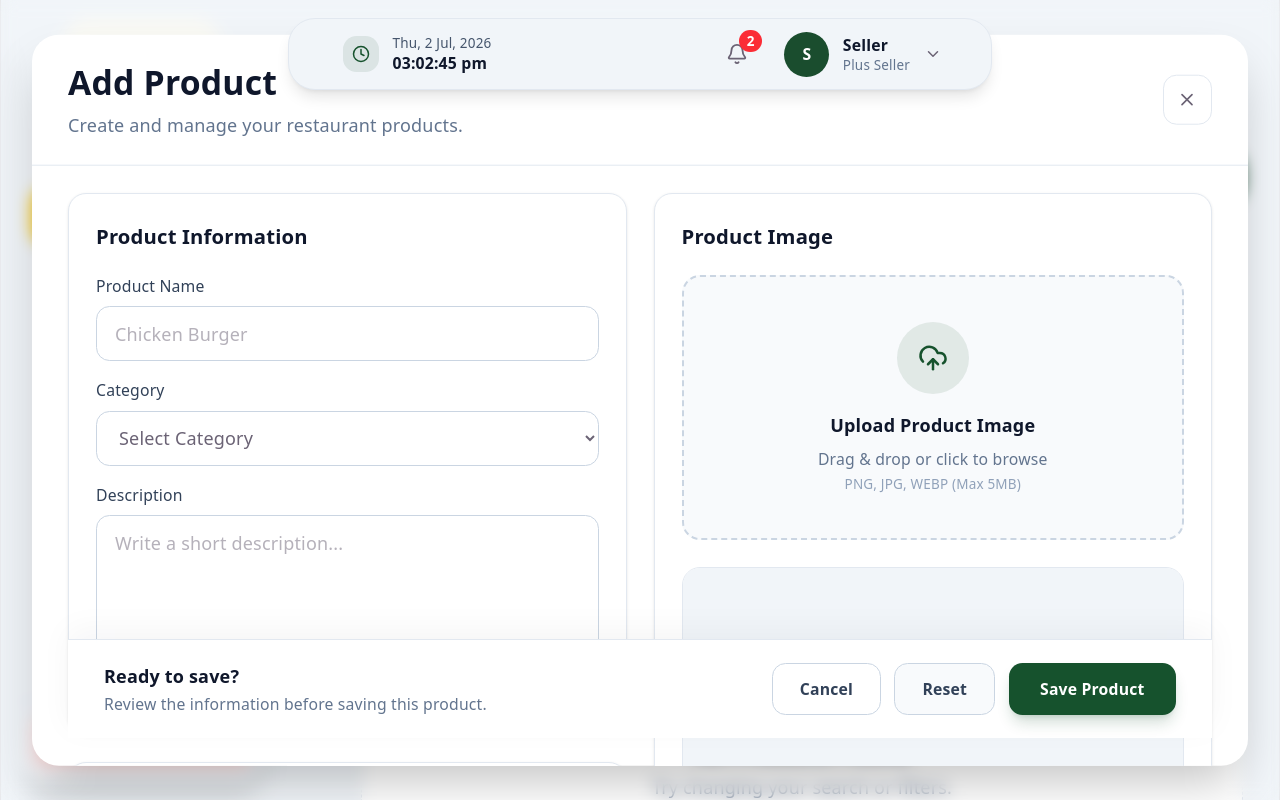
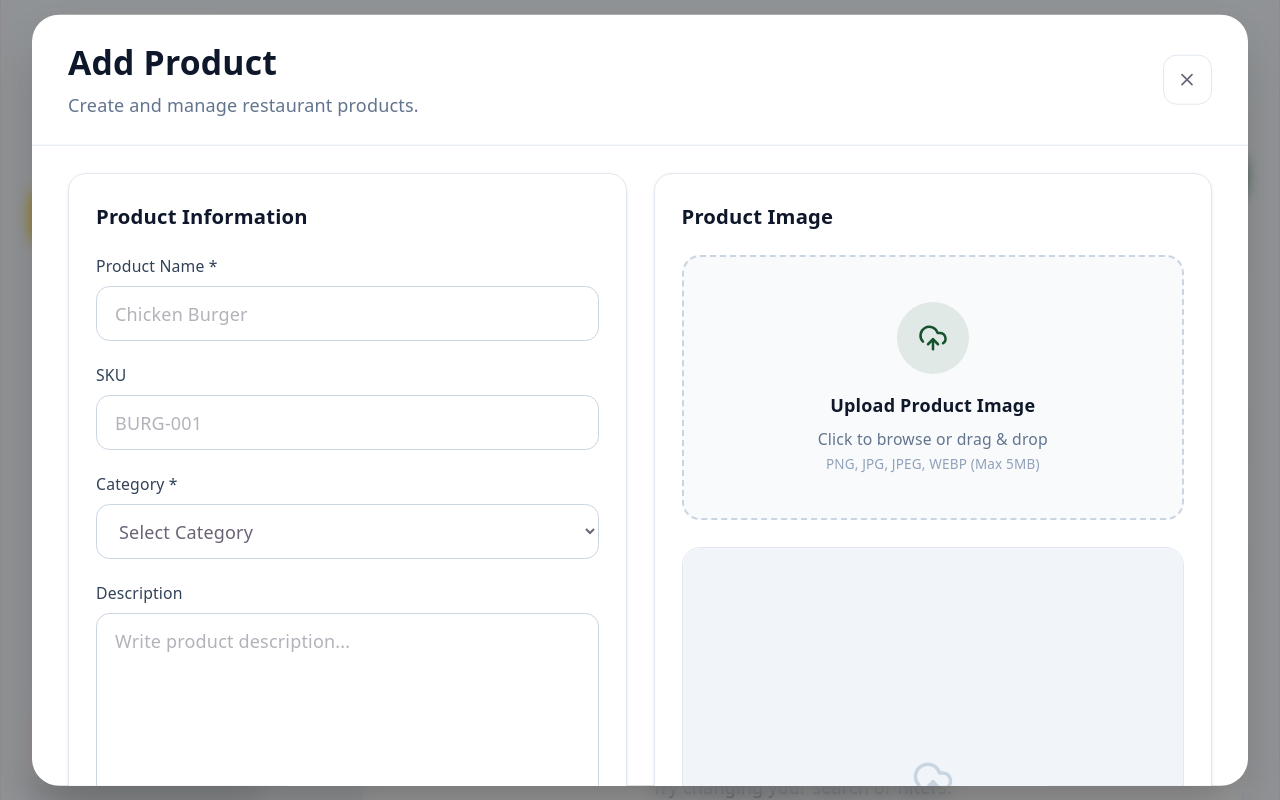
Before and after one commit to Gurdeepwebzark03/BizBiteNowPlus, a React (Vite) app: page /seller/products in a window 1280 px wide. Both pictures are taken after typing "Sample" into the empty fields and a click on the button "Add Product". Shown: the top 800 px of the page. Built offline with nearby package versions, Linux system fonts and the light colour scheme.

Commit message:
feat- products managment adding fixed

```diff
--- a/src/components/products/ProductModal.jsx
+++ b/src/components/products/ProductModal.jsx
@@ -1,53 +1,154 @@
 import { X, UploadCloud } from "lucide-react";
-import { useState } from "react";
+import { useEffect, useState } from "react";
 
 export default function ProductModal({
   open,
   onClose,
   mode = "add",
   product = null,
+  onSave,
 }) {
+  const emptyForm = {
+    id: Date.now(),
+    sku: "",
+    name: "",
+    description: "",
+    category: "",
+    price: "",
+    stock: "",
+    image: "",
+    available: true,
+    featured: false,
+    combo: false,
+    delivery: true,
+  };
+
+  const [formData, setFormData] = useState(emptyForm);
+
+  useEffect(() => {
+    if (!open) return;
+
+    if (mode === "edit" && product) {
+      setFormData({
+        id: product.id,
+        sku: product.sku || "",
+        name: product.name || "",
+        description: product.description || "",
+        category: product.category || "",
+        price: product.price || "",
+        stock: product.stock || "",
+        image: product.image || "",
+        available: product.available ?? true,
+        featured: product.featured ?? false,
+        combo: product.combo ?? false,
+        delivery: product.delivery ?? true,
+      });
+    } else {
+      setFormData({
+        ...emptyForm,
+        id: Date.now(),
+      });
+    }
+  }, [open, mode, product]);
+
   if (!open) return null;
-
-  const [formData, setFormData] = useState({
-    name: product?.name || "",
-    description: product?.description || "",
-    price: product?.price || "",
-    category: product?.category || "",
-    image: product?.image || "",
-    is_available: product?.is_available ?? true,
-  });
 
   const handleChange = (e) => {
     const { name, value, type, checked } = e.target;
 
     setFormData((prev) => ({
       ...prev,
-      [name]:
-        type === "checkbox"
-          ? checked
-          : value,
+      [name]: type === "checkbox" ? checked : value,
     }));
+  };
+
+  const handleImageUpload = (e) => {
+    const file = e.target.files?.[0];
+
+    if (!file) return;
+
+    const reader = new FileReader();
+
+    reader.onloadend = () => {
+      setFormData((prev) => ({
+        ...prev,
+        image: reader.result,
+      }));
+    };
+
+    reader.readAsDataURL(file);
+  };
+
+  const handleReset = () => {
+    if (mode === "edit" && product) {
+      setFormData({
+        id: product.id,
+        sku: product.sku || "",
+        name: product.name || "",
+        description: product.description || "",
+        category: product.category || "",
+        price: product.price || "",
+        stock: product.stock || "",
+        image: product.image || "",
+        available: product.available ?? true,
+        featured: product.featured ?? false,
+        combo: product.combo ?? false,
+        delivery: product.delivery ?? true,
+      });
+    } else {
+      setFormData({
+        ...emptyForm,
+        id: Date.now(),
+      });
+    }
   };
 
   const handleSubmit = (e) => {
     e.preventDefault();
 
-    console.log(formData);
+    if (
+      !formData.name ||
+      !formData.category ||
+      !formData.price
+    ) {
+      alert("Please fill all required fields.");
+      return;
+    }
+
+    onSave(formData);
 
     onClose();
   };
+
   return (
     <>
-      <div className="fixed inset-0 z-50 h-full backdrop-blur-sm" />
+      {/* Overlay */}
 
-      <div className="fixed left-1/2 top-1/2 z-50 w-[95%] max-w-6xl -translate-x-1/2 -translate-y-1/2 overflow-hidden rounded-3xl bg-white shadow-2xl">
+      <div
+        onClick={onClose}
+        className="fixed inset-0 z-40 bg-black/40 h-full backdrop-blur-sm"
+      />
+
+      {/* Modal */}
+
+      <div className="fixed left-1/2 top-1/2 z-50 w-[95%] max-w-6xl -translate-x-1/2 -translate-y-1/2 overflow-hidden rounded-3xl z-[9999] bg-white shadow-2xl">
+
+        {/* Header */}
+
         <div className="flex items-center justify-between border-b border-slate-200 px-8 py-6">
+
           <div>
+
             <h2 className="text-3xl font-bold text-slate-900">
-              {mode === "add" ? "Add Product" : "Edit Product"}
+              {mode === "add"
+                ? "Add Product"
+                : "Edit Product"}
             </h2>
-            <p className="mt-2 text-slate-500">Create and manage your restaurant products.</p>
+
+            <p className="mt-2 text-slate-500">
+              Create and manage restaurant products.
+            </p>
+
           </div>
 
           <button
@@ -56,66 +157,175 @@ export default function ProductModal({
           >
             <X size={20} />
           </button>
+
         </div>
 
         <form
           onSubmit={handleSubmit}
-          className="max-h-[75vh] overflow-y-auto scrollbar-hide px-8 py-6"
+          className="max-h-[80vh] overflow-y-auto px-8 py-6"
         >
+
           <div className="grid gap-6 lg:grid-cols-2">
+            {/* LEFT COLUMN */}
+
 <div className="space-y-6">
+
+  {/* Product Information */}
+
   <div className="rounded-2xl border border-slate-200 bg-white p-6 shadow-sm">
-                <h3 className="mb-5 text-lg font-semibold text-slate-900">Product Information</h3>
 
-                <div className="mb-4">
-                  <label className="mb-2 block text-sm font-medium text-slate-700">Product Name</label>
+    <h3 className="mb-5 text-lg font-semibold text-slate-900">
+      Product Information
+    </h3>
+
+    {/* Product Name */}
+
+    <div className="mb-5">
+
+      <label className="mb-2 block text-sm font-medium text-slate-700">
+        Product Name *
+      </label>
+
       <input
         type="text"
         name="name"
         value={formData.name}
         onChange={handleChange}
         placeholder="Chicken Burger"
-                    className="w-full rounded-xl border border-slate-300 px-4 py-3 outline-none transition focus:border-[#16522D] focus:ring-4 focus:ring-[#ffc700]/30"
+        className="w-full rounded-xl border border-slate-300 px-4 py-3 outline-none transition focus:border-[#16522D] focus:ring-4 focus:ring-[#16522D]/10"
       />
+
     </div>
 
-                <div className="mb-4">
-                  <label className="mb-2 block text-sm font-medium text-slate-700">Category</label>
+    {/* SKU */}
+
+    <div className="mb-5">
+
+      <label className="mb-2 block text-sm font-medium text-slate-700">
+        SKU
+      </label>
+
+      <input
+        type="text"
+        name="sku"
+        value={formData.sku}
+        onChange={handleChange}
+        placeholder="BURG-001"
+        className="w-full rounded-xl border border-slate-300 px-4 py-3 outline-none transition focus:border-[#16522D] focus:ring-4 focus:ring-[#16522D]/10"
+      />
+
+    </div>
+
+    {/* Category */}
+
+    <div className="mb-5">
+
+      <label className="mb-2 block text-sm font-medium text-slate-700">
+        Category *
+      </label>
+
       <select
         name="category"
         value={formData.category}
+        onChange={handleChange}
+        className="w-full rounded-xl border border-slate-300 px-4 py-3 outline-none transition focus:border-[#16522D] focus:ring-4 focus:ring-[#16522D]/10"
+      >
 
-                    onChange={handleChange}
-                    className="w-full rounded-xl border border-slate-300 px-4 py-3 outline-none transition focus:border-[#16522D] focus:ring-4 focus:ring-[#ffc700]/30"
-                  >
         <option value="">Select Category</option>
+
+        <option value="Main Course">Main Course</option>
+
+        <option value="Starters">Starters</option>
+
         <option value="Pizza">Pizza</option>
+
         <option value="Burger">Burger</option>
+
+        <option value="Sandwich">Sandwich</option>
+
+        <option value="Wraps & Rolls">Wraps & Rolls</option>
+
+        <option value="Biryani">Biryani</option>
+
+        <option value="Chinese">Chinese</option>
+
+        <option value="North Indian">North Indian</option>
+
+        <option value="South Indian">South Indian</option>
+
+        <option value="Pasta">Pasta</option>
+
+        <option value="Rice & Noodles">Rice & Noodles</option>
+
+        <option value="Salads">Salads</option>
+
+        <option value="Desserts">Desserts</option>
+
+        <option value="Ice Cream">Ice Cream</option>
+
+        <option value="Bakery">Bakery</option>
+
         <option value="Beverages">Beverages</option>
-                    <option value="Snacks">Snacks</option>
+
+        <option value="Coffee">Coffee</option>
+
+        <option value="Tea">Tea</option>
+
+        <option value="Milkshake">Milkshake</option>
+
+        <option value="Juices">Juices</option>
+
+        <option value="Mocktails">Mocktails</option>
+
+        <option value="Combo Meals">Combo Meals</option>
+
       </select>
+
     </div>
 
+    {/* Description */}
+
     <div>
-                  <label className="mb-2 block text-sm font-medium text-slate-700">Description</label>
+
+      <label className="mb-2 block text-sm font-medium text-slate-700">
+        Description
+      </label>
+
       <textarea
         rows={6}
         name="description"
         value={formData.description}
         onChange={handleChange}
-                    placeholder="Write a short description..."
+        placeholder="Write product description..."
         className="w-full resize-none rounded-xl border border-slate-300 px-4 py-3 outline-none transition focus:border-[#16522D] focus:ring-4 focus:ring-[#16522D]/10"
       />
-                </div>
+
     </div>
 
+  </div>
+
+  {/* Pricing */}
+
   <div className="rounded-2xl border border-slate-200 bg-white p-6 shadow-sm">
-                <h3 className="mb-5 text-lg font-semibold text-slate-900">Pricing</h3>
 
-                <label className="mb-2 block text-sm font-medium text-slate-700">Selling Price</label>
+    <h3 className="mb-5 text-lg font-semibold text-slate-900">
+      Pricing & Inventory
+    </h3>
+
+    <div className="grid gap-5 sm:grid-cols-2">
+
+      <div>
+
+        <label className="mb-2 block text-sm font-medium text-slate-700">
+          Selling Price *
+        </label>
 
         <div className="relative">
-                  <span className="absolute left-4 top-1/2 -translate-y-1/2 text-slate-500">₹</span>
+
+          <span className="absolute left-4 top-1/2 -translate-y-1/2 text-slate-500">
+            ₹
+          </span>
+
           <input
             type="number"
             name="price"
@@ -124,78 +334,244 @@ export default function ProductModal({
             placeholder="299"
             className="w-full rounded-xl border border-slate-300 py-3 pl-10 pr-4 outline-none transition focus:border-[#16522D] focus:ring-4 focus:ring-[#16522D]/10"
           />
-                </div>
-              </div>
+
         </div>
 
-            <div className="space-y-6">
-              <div className="rounded-2xl border border-slate-200 bg-white p-6 shadow-sm">
-                <h3 className="mb-5 text-lg font-semibold text-slate-900">Product Image</h3>
-
-                <label
-                  className="group flex cursor-pointer flex-col items-center justify-center rounded-2xl border-2 border-dashed border-slate-300 bg-slate-50 px-6 py-10 transition hover:border-[#16522D] hover:bg-[#16522D]/5"
-                >
-                  <input type="file" accept="image/*" className="hidden" />
-
-                  <div className="mb-4 flex h-16 w-16 items-center justify-center rounded-full bg-[#16522D]/10 text-[#16522D] transition group-hover:scale-110">
-                    <UploadCloud size={30} />
       </div>
 
-                  <h4 className="text-base font-semibold text-slate-900">Upload Product Image</h4>
+      <div>
 
-                  <p className="mt-2 text-center text-sm text-slate-500">Drag & drop or click to browse</p>
-
-                  <span className="mt-1 text-xs text-slate-400">PNG, JPG, WEBP (Max 5MB)</span>
+        <label className="mb-2 block text-sm font-medium text-slate-700">
+          Stock
         </label>
 
-                <div className="mt-6">
-                  <div className="overflow-hidden rounded-2xl border border-slate-200">
+        <input
+          type="number"
+          name="stock"
+          value={formData.stock}
+          onChange={handleChange}
+          placeholder="50"
+          className="w-full rounded-xl border border-slate-300 px-4 py-3 outline-none transition focus:border-[#16522D] focus:ring-4 focus:ring-[#16522D]/10"
+        />
+
+      </div>
+
+    </div>
+
+  </div>
+
+</div>
+{/* RIGHT COLUMN */}
+
+<div className="space-y-6">
+
+  {/* Product Image */}
+
+  <div className="rounded-2xl border border-slate-200 bg-white p-6 shadow-sm">
+
+    <h3 className="mb-5 text-lg font-semibold text-slate-900">
+      Product Image
+    </h3>
+
+    <label className="group flex cursor-pointer flex-col items-center justify-center rounded-2xl border-2 border-dashed border-slate-300 bg-slate-50 px-6 py-10 transition hover:border-[#16522D] hover:bg-[#16522D]/5">
+
+      <input
+        type="file"
+        accept="image/*"
+        hidden
+        onChange={handleImageUpload}
+      />
+
+      <div className="mb-4 flex h-16 w-16 items-center justify-center rounded-full bg-[#16522D]/10 text-[#16522D] transition duration-300 group-hover:scale-110">
+
+        <UploadCloud size={30} />
+
+      </div>
+
+      <h4 className="text-base font-semibold text-slate-900">
+        Upload Product Image
+      </h4>
+
+      <p className="mt-2 text-center text-sm text-slate-500">
+        Click to browse or drag & drop
+      </p>
+
+      <span className="mt-1 text-xs text-slate-400">
+        PNG, JPG, JPEG, WEBP (Max 5MB)
+      </span>
+
+    </label>
+
+    <div className="mt-6 overflow-hidden rounded-2xl border border-slate-200">
+
       {formData.image ? (
+
         <img
           src={formData.image}
           alt="Preview"
           className="aspect-square w-full object-cover"
         />
+
       ) : (
+
         <div className="flex aspect-square items-center justify-center bg-slate-100">
+
           <div className="text-center">
-                          <UploadCloud size={40} className="mx-auto text-slate-300" />
-                          <p className="mt-3 text-sm text-slate-400">Image Preview</p>
-                        </div>
-                      </div>
-                    )}
-                  </div>
-                </div>
+
+            <UploadCloud
+              size={42}
+              className="mx-auto text-slate-300"
+            />
+
+            <p className="mt-3 text-sm text-slate-400">
+              Image Preview
+            </p>
+
           </div>
 
+        </div>
+
+      )}
+
+    </div>
+
+  </div>
+
+  {/* Product Settings */}
+
   <div className="rounded-2xl border border-slate-200 bg-white p-6 shadow-sm">
-                <h3 className="mb-5 text-lg font-semibold text-slate-900">Product Status</h3>
+
+    <h3 className="mb-5 text-lg font-semibold text-slate-900">
+      Product Settings
+    </h3>
+
+    <div className="space-y-4">
 
       <label className="flex items-center justify-between rounded-xl border border-slate-200 p-4">
+
         <div>
-                    <h4 className="font-medium text-slate-900">Available</h4>
-                    <p className="mt-1 text-sm text-slate-500">Customers can order this product.</p>
+
+          <h4 className="font-medium text-slate-900">
+            Product Available
+          </h4>
+
+          <p className="text-sm text-slate-500">
+            Customers can purchase this item.
+          </p>
+
         </div>
 
         <input
           type="checkbox"
-                    name="is_available"
-                    checked={formData.is_available}
+          name="available"
+          checked={formData.available}
           onChange={handleChange}
           className="h-5 w-5 accent-[#16522D]"
         />
+
       </label>
+
+      <label className="flex items-center justify-between rounded-xl border border-slate-200 p-4">
+
+        <div>
+
+          <h4 className="font-medium text-slate-900">
+            Featured Product
+          </h4>
+
+          <p className="text-sm text-slate-500">
+            Highlight this item on the storefront.
+          </p>
+
         </div>
+
+        <input
+          type="checkbox"
+          name="featured"
+          checked={formData.featured}
+          onChange={handleChange}
+          className="h-5 w-5 accent-[#16522D]"
+        />
+
+      </label>
+
+      <label className="flex items-center justify-between rounded-xl border border-slate-200 p-4">
+
+        <div>
+
+          <h4 className="font-medium text-slate-900">
+            Combo Meal
+          </h4>
+
+          <p className="text-sm text-slate-500">
+            Mark this as a combo product.
+          </p>
+
+        </div>
+
+        <input
+          type="checkbox"
+          name="combo"
+          checked={formData.combo}
+          onChange={handleChange}
+          className="h-5 w-5 accent-[#16522D]"
+        />
+
+      </label>
+
+      <label className="flex items-center justify-between rounded-xl border border-slate-200 p-4">
+
+        <div>
+
+          <h4 className="font-medium text-slate-900">
+            Delivery Available
+          </h4>
+
+          <p className="text-sm text-slate-500">
+            Allow customers to order this item for delivery.
+          </p>
+
+        </div>
+
+        <input
+          type="checkbox"
+          name="delivery"
+          checked={formData.delivery}
+          onChange={handleChange}
+          className="h-5 w-5 accent-[#16522D]"
+        />
+
+      </label>
+
+    </div>
+
+  </div>
+
 </div>
           </div>
 
-          <div className="sticky bottom-0 z-20 mt-6 flex flex-col gap-4 border-t border-slate-200 bg-white/95 px-8 py-5 shadow-[0_-10px_30px_rgba(15,23,42,0.04)] backdrop-blur sm:flex-row sm:items-center sm:justify-between">
+          {/* Footer */}
+
+          <div className=" bottom-0 z-20 mt-8 border-t border-slate-200 bg-white/95 px-8 py-5 backdrop-blur">
+
+            <div className="flex flex-col gap-4 sm:flex-row sm:items-center sm:justify-between">
+
               <div>
-              <h4 className="font-semibold text-slate-900">Ready to save?</h4>
-              <p className="mt-1 text-sm text-slate-500">Review the information before saving this product.</p>
+
+                <h4 className="font-semibold text-slate-900">
+                  {mode === "add"
+                    ? "Ready to save?"
+                    : "Ready to update?"}
+                </h4>
+
+                <p className="mt-1 text-sm text-slate-500">
+                  Please verify all information before continuing.
+                </p>
+
               </div>
 
               <div className="flex flex-wrap justify-end gap-3">
+
                 <button
                   type="button"
                   onClick={onClose}
@@ -205,22 +581,32 @@ export default function ProductModal({
                 </button>
 
                 <button
-                type="reset"
-                className="rounded-xl border border-slate-300 bg-slate-50 px-6 py-3 text-sm font-semibold text-slate-700 transition hover:bg-slate-200"
+                  type="button"
+                  onClick={handleReset}
+                  className="rounded-xl border border-slate-300 bg-slate-50 px-6 py-3 text-sm font-semibold text-slate-700 transition hover:bg-slate-100"
                 >
                   Reset
                 </button>
 
                 <button
                   type="submit"
-                className="rounded-xl bg-[#16522D] px-7 py-3 text-sm font-semibold text-white shadow-lg shadow-[#16522D]/20 transition hover:bg-[#114125] hover:shadow-xl"
+                  className="rounded-xl bg-[#16522D] px-7 py-3 text-sm font-semibold text-white shadow-lg shadow-[#16522D]/20 transition hover:bg-[#114125]"
                 >
-                {mode === "add" ? "Save Product" : "Update Product"}
+                  {mode === "add"
+                    ? "Save Product"
+                    : "Update Product"}
                 </button>
+
               </div>
+
             </div>
+
+          </div>
+
         </form>
+
       </div>
+
     </>
   );
 }
--- a/src/pages/Dashboards/Seller/Products.jsx
+++ b/src/pages/Dashboards/Seller/Products.jsx
@@ -33,8 +33,12 @@ export default function Products() {
   const productStats = useMemo(
     () => ({
       totalProducts: productList.length,
-      activeProducts: productList.filter((p) => p.available).length,
-      outOfStock: productList.filter((p) => !p.available).length,
+      activeProducts: productList.filter(
+  (p) => p.available === true
+).length,
+outOfStock: productList.filter(
+  (p) => p.available === false
+).length,
       categories: new Set(productList.map((p) => p.category)).size,
     }),
     [productList],
@@ -64,11 +68,68 @@ export default function Products() {
   // =========================
 
 const handleEdit = (product) => {
-    setSelectedProduct(product);
+  setSelectedProduct({ ...product });
   setModalMode("edit");
   setModalOpen(true);
 };
 
+// =========================
+// Save Product
+// =========================
+
+const handleSaveProduct = (productData) => {
+  const formattedProduct = {
+    id:
+      modalMode === "add"
+        ? Date.now()
+        : productData.id,
+
+    sku:
+      productData.sku ||
+      `SKU-${Date.now().toString().slice(-5)}`,
+
+    name: productData.name,
+
+    description:
+      productData.description || "",
+
+    category: productData.category,
+
+    price: Number(productData.price),
+
+    stock: Number(productData.stock),
+
+    available: productData.available,
+
+    featured: productData.featured,
+
+    combo: productData.combo,
+
+    delivery: productData.delivery,
+
+    image:
+      productData.image ||
+      "https://placehold.co/600x600?text=Food",
+  };
+
+  if (modalMode === "add") {
+    setProductList((prev) => [
+      formattedProduct,
+      ...prev,
+    ]);
+  } else {
+    setProductList((prev) =>
+      prev.map((item) =>
+        item.id === formattedProduct.id
+          ? formattedProduct
+          : item
+      )
+    );
+  }
+
+  setModalOpen(false);
+  setSelectedProduct(null);
+};
   // =========================
   // Delete
   // =========================
@@ -102,8 +163,10 @@ export default function Products() {
 
       const matchesStatus =
         status === "All" ||
-        (status === "Available" && product.available) ||
-        (status === "Out of Stock" && !product.available);
+        (status === "Available" &&
+          product.available === true) ||
+        (status === "Out of Stock" &&
+          product.available === false);
 
       return matchesSearch && matchesCategory && matchesStatus;
     });
@@ -255,6 +318,7 @@ export default function Products() {
         onClose={() => setModalOpen(false)}
         mode={modalMode}
         product={selectedProduct}
+        onSave={handleSaveProduct}
       />
 
       <DeleteProductModal
```
Lines whose indentation alone changed are shown as unchanged.
